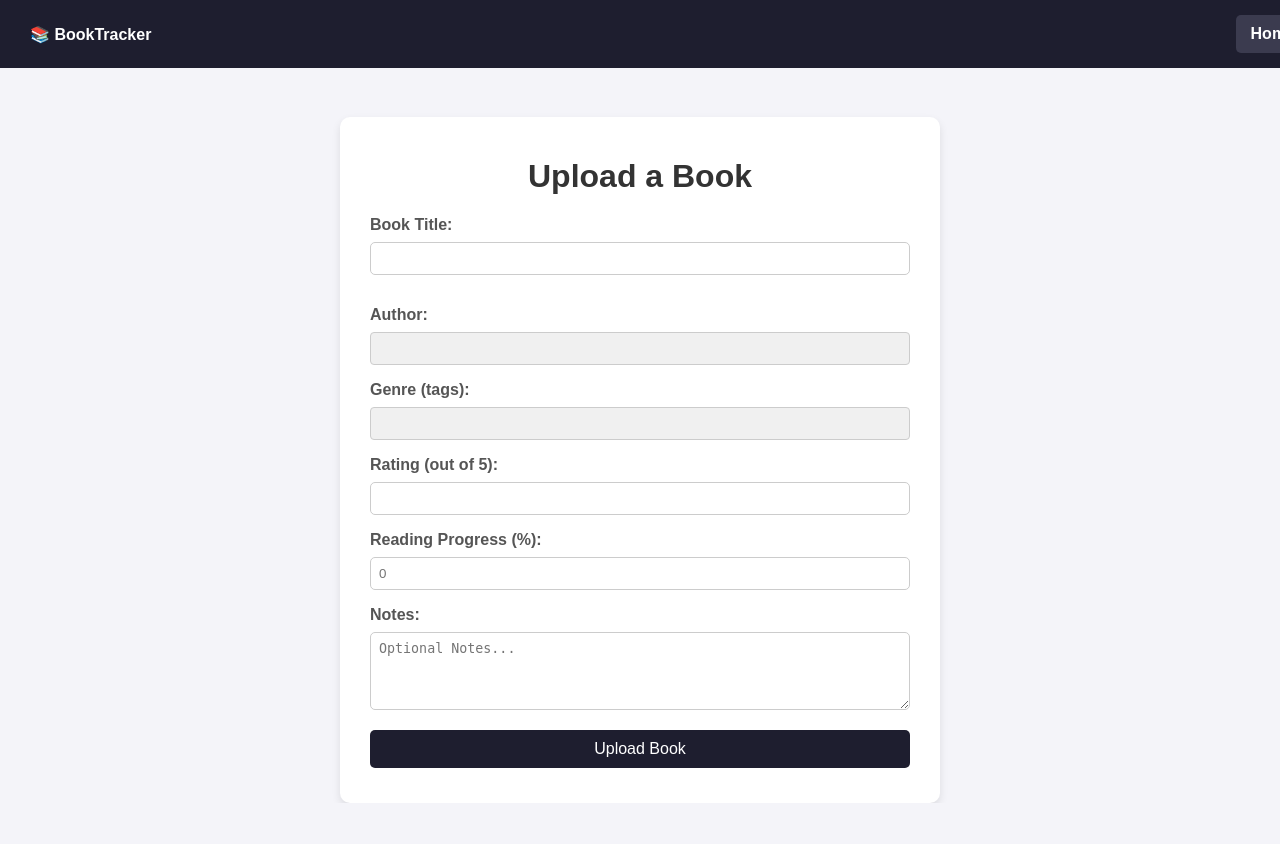
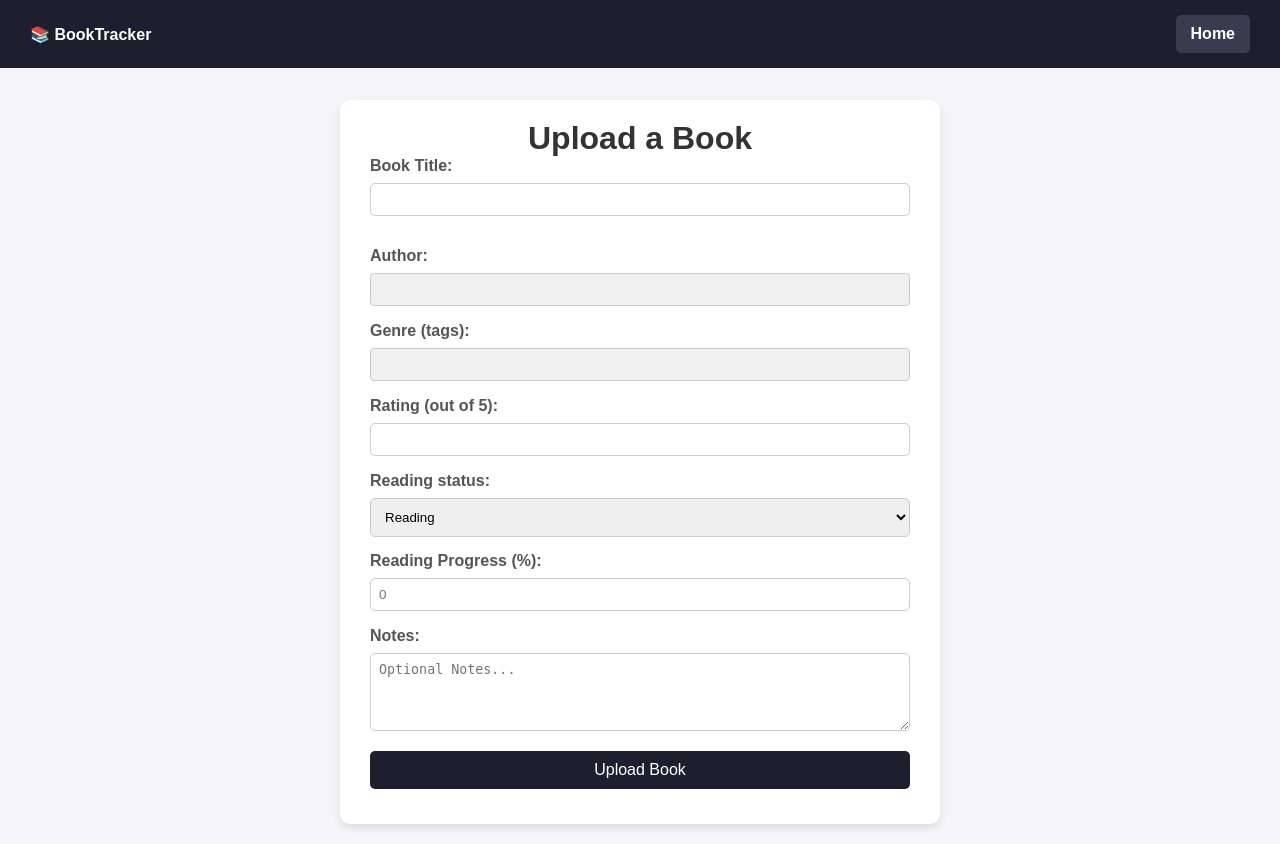
Before and after one commit to ShuaiShao20010902/CITS3403-Group-Project, a Flask app: page /uploadbook.html in a window 1280 px wide. Before the commit the page ends 803 px from the top, so only its background shows below. Run offline with Flask 3, Linux system fonts and the light colour scheme.

Commit message:
fix the offcentered header
just had to add this * { box-sizing: border-box; margin: 0; padding: 0; }
-> also added status (reading, complete) to uploadbook.html as well

```diff
--- a/CITS3403-Project/static/css/uploadbook.css
+++ b/CITS3403-Project/static/css/uploadbook.css
@@ -1,13 +1,8 @@
+* { box-sizing: border-box; margin: 0; padding: 0; }
+
 body {
-    margin: 0;
-    padding: 0;
     font-family: Arial, sans-serif;
     background-color: #f4f4f9;
-    display: flex;
-    justify-content: center;
-    align-items: center;
-    height: 100vh;
-    box-sizing: border-box;
 }
 
 h1 {
@@ -21,9 +16,15 @@ form {
     border-radius: 10px;
     box-shadow: 0 4px 8px rgba(0, 0, 0, 0.1);
     width: 100%;
-    max-width: 400px;
+    max-width: 600px;
     box-sizing: border-box;
-    margin-top: 50px;
+}
+
+.form-container {
+    display: flex;
+    justify-content: center;
+    align-items: start;
+    padding: 20px;
 }
 
 label {
--- a/CITS3403-Project/templates/bookspecificpage.html
+++ b/CITS3403-Project/templates/bookspecificpage.html
@@ -74,7 +74,7 @@
                 <label for="Status">Reading status:</label>
                 <select name="status" id="status" onchange="handleStatus()">
                     <option value="reading">Reading</option>
-                    <option value="completed">Completed</option> <!-- Will autofill page_read to max (not implemented yet)-->
+                    <option value="completed">Completed</option> <!-- Will autofill page_read to max -->
                     <option value="on_hold">On Hold</option>
                     <option value="dropped">Dropped</option>
                 </select>
@@ -109,6 +109,8 @@
                 modal.style.display = "none";
             }
         }
+
+        //autofill the page numbers (completed = max pages)
         function handleStatus(){
             const status = document.getElementById("status").value;
             const pageInput = document.getElementById("page_read");
--- a/CITS3403-Project/templates/uploadbook.html
+++ b/CITS3403-Project/templates/uploadbook.html
@@ -9,7 +9,9 @@
 <body>
   {% include "nav.html" %}
 
-  <form action="/upload" method="POST" style="max-width: 600px; margin: 120px auto 0;">
+  <div class = "form-container">
+    <form action="/upload" method="POST">
+
       <h1>Upload a Book</h1>
 
       <!-- Autocomplete wrapper: positions suggestions relative to input -->
@@ -59,6 +61,14 @@
       <label for="rating">Rating (out of 5):</label>
       <input type="number" id="rating" name="rating" min="1" max="5" step="0.5" style="width: 100%; padding: 8px; margin-bottom: 16px;"><br>
 
+      <label for="Status">Reading status:</label>
+        <select name="status" id="status" onchange="handleStatus()">
+            <option value="reading">Reading</option>
+            <option value="completed">Completed</option>
+            <option value="on_hold">On Hold</option>
+            <option value="dropped">Dropped</option>
+        </select>
+
       <label for="readp">Reading Progress (%):</label>
       <input type="number" id="readp" name="readp" min="1" max="100" step="1" placeholder="0" style="width: 100%; padding: 8px; margin-bottom: 16px;"><br>
 
@@ -67,6 +77,7 @@
 
       <input type="submit" value="Upload Book" style="padding: 10px 20px;">
     </form>
+  </div>
 
   <script>
     const titleInput = document.getElementById('title');
```
Lines whose indentation alone changed are shown as unchanged.
